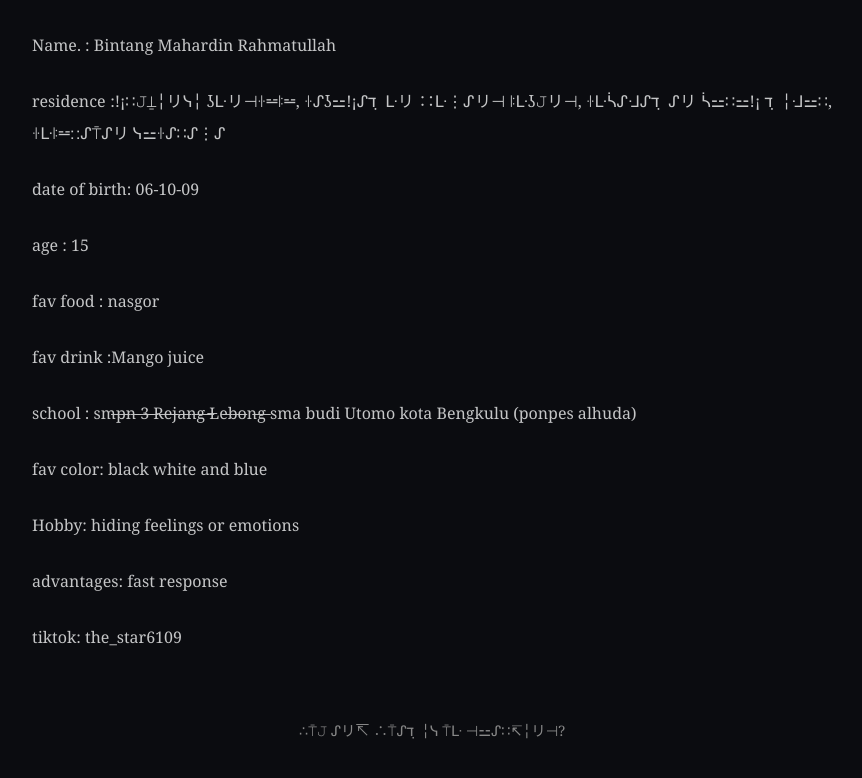
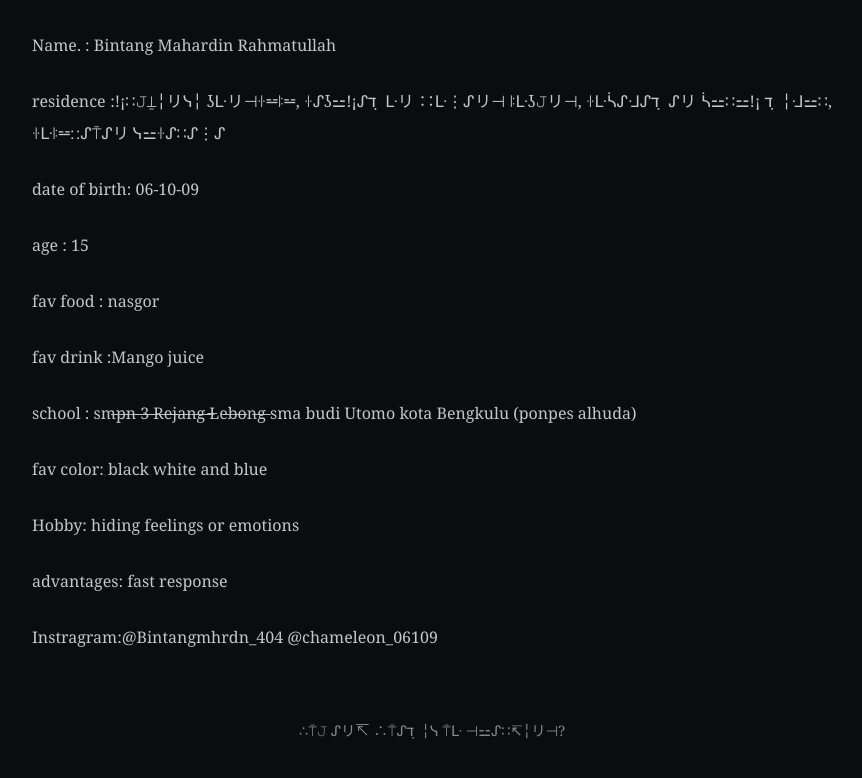
Before and after one commit to TheGreatSinoftheStars/Star.github.io, a plain HTML site: page index.html in a window 1280 px wide. Shown: the part 474-1252 px from the top of the page, without its empty margins (208-1070 px from the left). Drawn offline with Linux system fonts and the light colour scheme.

Commit message:
Update index.html

```diff
--- a/index.html
+++ b/index.html
@@ -103,8 +103,10 @@
      advantages: fast response
    <p>
    <p>
-     tiktok: the_star6109
+     Instragram:@Bintangmhrdn_404
+                @chameleon_06109
      <p>
+
 
   </main>
 
```
